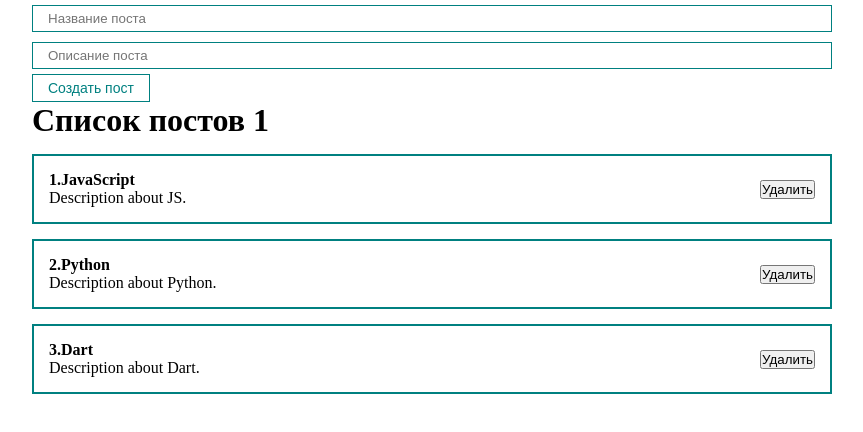
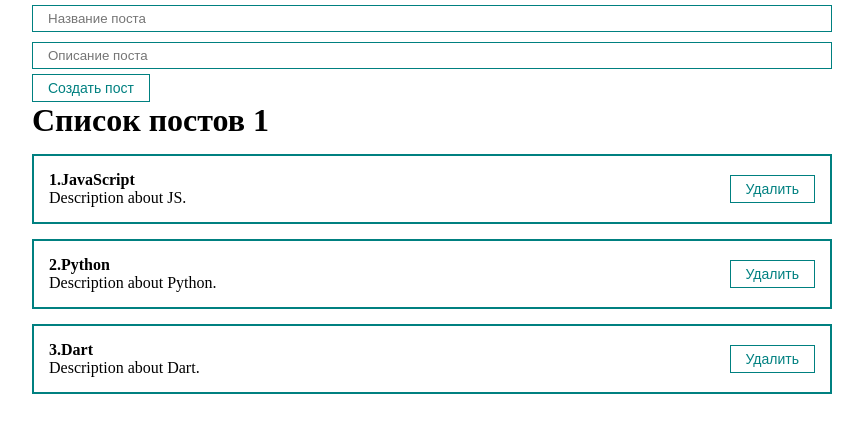
Before and after one commit to BlinovE/reactExample, a React (Create React App) app: page / in a window 1280 px wide. Shown: the top 432 px of the page, without its empty margins (208-1071 px from the left). Built offline with nearby package versions, Linux system fonts and the light colour scheme.

Commit message:
Удаление элементов массива
реализовал колбек в родительском компоненте, removePost,
через который по событию onClick компонента Post удаляется элемент массива по его id

```diff
--- a/src/App.js
+++ b/src/App.js
@@ -24,10 +24,14 @@
       setPosts([...posts,newPost]);
     }
 
+    const removePost = (post)=>{
+      setPosts(posts.filter(p=>p.id !== post.id));
+    }
+
     return (
         <div className="App">
             <PostForm create={createPost} />
-            <PostsList posts={posts}
+            <PostsList remove={removePost} posts={posts}
                 title="Список постов 1"/>
         </div>
     );
--- a/src/components/Post.jsx
+++ b/src/components/Post.jsx
@@ -1,4 +1,5 @@
 import React from 'react';
+import MyButton from './UI/button/MyButton';
 
 const Post = function(props){
     return(
@@ -10,7 +11,7 @@
           </div>
         </div>
         <div className="post__btns">
-          <button>Удалить</button>
+          <MyButton onClick={()=>props.remove(props.post)}>Удалить</MyButton>
         </div>
       </div>
     );
--- a/src/components/PostsList.jsx
+++ b/src/components/PostsList.jsx
@@ -1,13 +1,13 @@
 import React from 'react';
 import Post from './Post';
 
-const PostsList = function ({posts,title}) {
+const PostsList = function ({posts,title, remove}) {
 
     return (
         <div>
             <h1>{title}</h1>
             {
-            posts.map((post, index) => <Post number={index+1} post={post}
+            posts.map((post, index) => <Post remove={remove} number={index+1} post={post}
                 key={
                     post.id
                 }/>)
```
